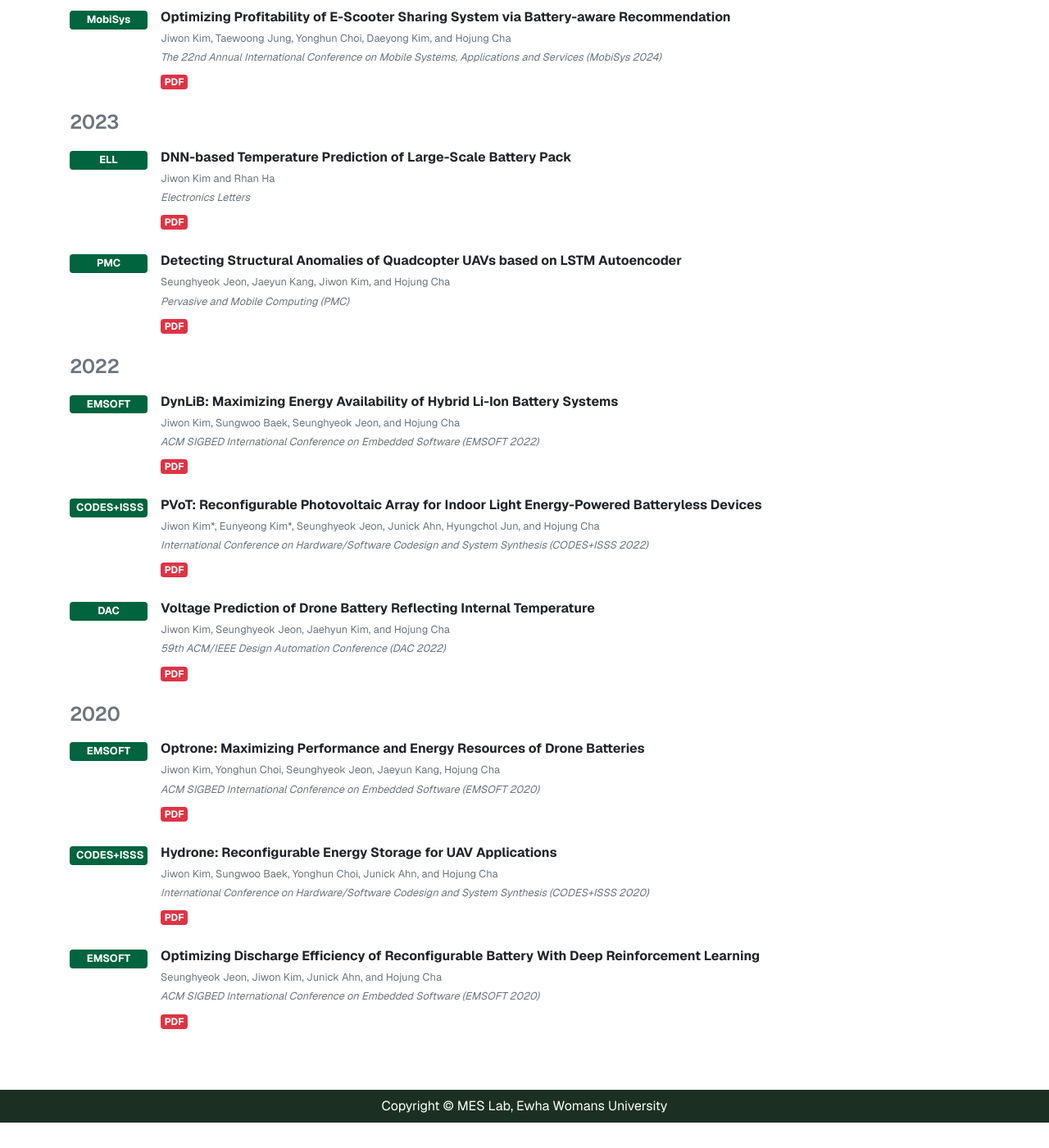
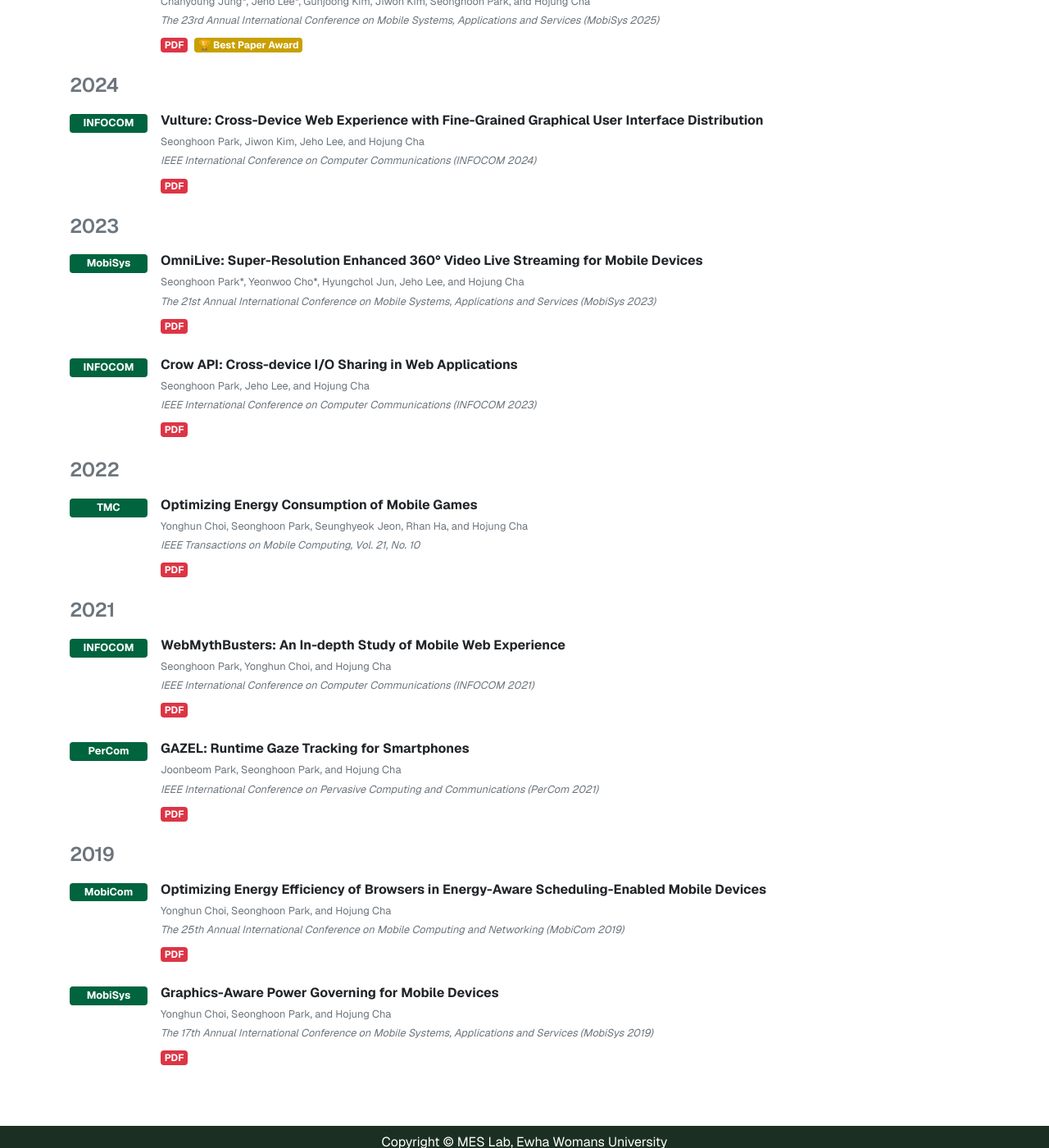
Before and after one commit to MAIS-Lab/mais-lab.github.io, a Jekyll site: the page built from _pages/publications.md, in a window 1280 px wide and 1400 px high, scrolled down 1400 px. Shown: the whole window at 82% size. Built offline with Jekyll 4.4.1, drawn with Linux system fonts in a browser that asks for light colours; before the commit the page ends 2769 px from its top, so only the background shows below that; some of the changed text lies outside the part shown.

Commit message:
update page

```diff
--- a/_data/publications.yml
+++ b/_data/publications.yml
@@ -26,18 +26,31 @@
 full:
   - year: 2026
     papers:
-      - title: "Phoenix: Thermal-Aware On-Device Inference of Multi-Instance DNNs for Mobile Video Applications"
-        authors: "Seunghyeok Jeon, Jiwon Kim, Jeho Lee, and Hojung Cha"
-        venue: "ACM Transactions on Embedded Computing Systems (TECS)"
-        abbr: "TECS"
-        pdf: "https://dl.acm.org/doi/full/10.1145/3793860"
+      - title: "DynaStitch: Dynamic ViT Inference via Neural Stitching for Resource-Constrained Edge Devices"
+        authors: "Jiwon Kim, Luca Mottola, Jeho Lee, Seonghoon Park, Hojung Cha, and Thiemo Voigt"
+        venue: "IEEE/ACM International Conference on Embedded Software (EMSOFT 2026)"
+        abbr: "EMSOFT"
+        tags: ["to appear"]
+
+      - title: "viNPU: Optimizing Vision Transformer Inference on Mobile NPUs"
+        authors: "Jeho Lee, Gunjoong Kim, Chanyoung Jung, Jaehee Kim, Seonghoon Park, and Hojung Cha"
+        venue: "The 21st European Conference on Computer Systems (EuroSys 2026)"
+        abbr: "EuroSys"
+        pdf: "https://dl.acm.org/doi/10.1145/3767295.3803619"
+
+      - title: "3DGS on Your Phone: Towards Fully Immersive Mobile Volumetric Video Streaming"
+        authors: "Gunjoong Kim*, Seonghoon Park*, Jeho Lee, Chanyoung Jung, Hyungchol Jun, and Hojung Cha"
+        venue: "GetMobile: Mobile Computing and Communications, Vol. 30, No. 1"
+        abbr: "GetMobile"
+        pdf: "https://dl.acm.org/doi/10.1145/3810919.3810924"
+        tags: ["invited research highlight"]
 
       - title: "VFM in Your Hands: Optimizing Real-Time Scene Understanding for Mobile Augmented Reality"
-        authors: "Jeho Lee, Chanyoung Jung, Gunjoong Kim, Jiwon Kim, Seonghoon Park, Hojung Cha"
-        venue: "GetMobile: Mobile Computing and Communications"
+        authors: "Jeho Lee*, Chanyoung Jung*, Gunjoong Kim, Jiwon Kim, Seonghoon Park, and Hojung Cha"
+        venue: "GetMobile: Mobile Computing and Communications, Vol. 29, No. 4"
         abbr: "GetMobile"
-        pdf: "https://dl.acm.org/doi/abs/10.1145/3793236.3793246"
-        tags: ["research highlight"]
+        pdf: "https://dl.acm.org/doi/10.1145/3793236.3793246"
+        tags: ["invited research highlight"]
 
   - year: 2025
     papers:
@@ -46,16 +59,24 @@
         venue: "The 31st Annual International Conference on Mobile Computing and Networking (MobiCom 2025)"
         abbr: "MobiCom"
         pdf: "https://dl.acm.org/doi/10.1145/3680207.3765252"
+        video: "https://youtu.be/U9J5Cax3eL0"
 
-      - title: "SecureRide: Detecting Safety-threatening Behavior of E-Scooters Using Battery Information"
-        authors: "Jiwon Kim*, Geon Kim*, Jeho Lee, Thiemo Voigt, and Hojung Cha"
-        venue: "ACM SIGBED International Conference on Embedded Software (EMSOFT 2025)"
-        abbr: "EMSOFT"
-        pdf: "https://dl.acm.org/doi/10.1145/3758095"
+      - title: "Vega: Fully Immersive Mobile Volumetric Video Streaming with 3D Gaussian Splatting"
+        authors: "Gunjoong Kim*, Seonghoon Park*, Jeho Lee, Chanyoung Jung, Hyungchol Jun, and Hojung Cha"
+        venue: "The 31st Annual International Conference on Mobile Computing and Networking (MobiCom 2025)"
+        abbr: "MobiCom"
+        pdf: "https://dl.acm.org/doi/10.1145/3680207.3765267"
+        video: "https://youtu.be/rLd3ajRILws"
 
-      - title: "Ember: Task Wakeup Sequence-Based Energy Optimization for Mobile Web Browsing"
+      - title: "Duration-Aware Sound Event Detection on Ultra-Low-Power Sensor Devices"
+        authors: "Seonghoon Park, Junick Ahn, Daeyong Kim, and Hojung Cha"
+        venue: "ACM Transactions on Embedded Computing Systems, Vol. 24, No. 6"
+        abbr: "TECS"
+        pdf: "https://dl.acm.org/doi/10.1145/3761806"
+
+      - title: "Ember: Task Wakeup Sequence–Based Energy Optimization for Mobile Web Browsing"
         authors: "Seonghoon Park, Jiwon Kim, Jeho Lee, and Hojung Cha"
-        venue: "ACM SIGBED International Conference on Embedded Software (EMSOFT 2025)"
+        venue: "ACM SIGBED International Conference on Embedded Software (EMSOFT 2025); ACM Transactions on Embedded Computing Systems, Vol. 24, No. 5s"
         abbr: "EMSOFT"
         pdf: "https://dl.acm.org/doi/10.1145/3757918"
 
@@ -64,78 +85,67 @@
         venue: "The 23rd Annual International Conference on Mobile Systems, Applications and Services (MobiSys 2025)"
         abbr: "MobiSys"
         pdf: "https://dl.acm.org/doi/10.1145/3711875.3729161"
+        video: "https://youtu.be/kxos6AXShIU"
         tags: ["best paper award"]
 
   - year: 2024
     papers:
-      - title: "Panopticus: Omnidirectional 3D Object Detection on Resource-constrained Edge Devices"
-        authors: "Jeho Lee, Chanyoung Jung, Jiwon Kim, and Hojung Cha"
-        venue: "The 30th Annual International Conference on Mobile Computing and Networking (MobiCom 2024)"
-        abbr: "MobiCom"
-        pdf: "https://dl.acm.org/doi/abs/10.1145/3636534.3690688"
-
-      - title: "HarvAR: Mobile Augmented Reality-assisted Photovoltaic Energy Harvesting Sensor Management"
-        authors: "Daeyong Kim, Junick Ahn, Jiwon Kim, Rhan Ha, and Hojung Cha"
-        venue: "IEEE Internet of Things Journal"
-        abbr: "IoTJ"
-        pdf: "https://ieeexplore.ieee.org/abstract/document/10531686"
-
-      - title: "Optimizing Profitability of E-Scooter Sharing System via Battery-aware Recommendation"
-        authors: "Jiwon Kim, Taewoong Jung, Yonghun Choi, Daeyong Kim, and Hojung Cha"
-        venue: "The 22nd Annual International Conference on Mobile Systems, Applications and Services (MobiSys 2024)"
-        abbr: "MobiSys"
-        pdf: "https://dl.acm.org/doi/abs/10.1145/3643832.3661859"
+      - title: "Vulture: Cross-Device Web Experience with Fine-Grained Graphical User Interface Distribution"
+        authors: "Seonghoon Park, Jiwon Kim, Jeho Lee, and Hojung Cha"
+        venue: "IEEE International Conference on Computer Communications (INFOCOM 2024)"
+        abbr: "INFOCOM"
+        pdf: "https://ieeexplore.ieee.org/document/10621433"
+        demo: "https://youtu.be/PY3IzOVTtBU"
 
   - year: 2023
     papers:
-      - title: "DNN-based Temperature Prediction of Large-Scale Battery Pack"
-        authors: "Jiwon Kim and Rhan Ha"
-        venue: "Electronics Letters"
-        abbr: "ELL"
-        pdf: "https://ietresearch.onlinelibrary.wiley.com/doi/full/10.1049/ell2.12917"
+      - title: "OmniLive: Super-Resolution Enhanced 360° Video Live Streaming for Mobile Devices"
+        authors: "Seonghoon Park*, Yeonwoo Cho*, Hyungchol Jun, Jeho Lee, and Hojung Cha"
+        venue: "The 21st Annual International Conference on Mobile Systems, Applications and Services (MobiSys 2023)"
+        abbr: "MobiSys"
+        pdf: "https://dl.acm.org/doi/10.1145/3581791.3596851"
+        teaser: "https://youtu.be/GfY0s3xcvb4"
 
-      - title: "Detecting Structural Anomalies of Quadcopter UAVs based on LSTM Autoencoder"
-        authors: "Seunghyeok Jeon, Jaeyun Kang, Jiwon Kim, and Hojung Cha"
-        venue: "Pervasive and Mobile Computing (PMC)"
-        abbr: "PMC"
-        pdf: "https://www.sciencedirect.com/science/article/pii/S1574119222001493"
+      - title: "Crow API: Cross-device I/O Sharing in Web Applications"
+        authors: "Seonghoon Park, Jeho Lee, and Hojung Cha"
+        venue: "IEEE International Conference on Computer Communications (INFOCOM 2023)"
+        abbr: "INFOCOM"
+        pdf: "https://ieeexplore.ieee.org/document/10228950/"
 
   - year: 2022
     papers:
-      - title: "DynLiB: Maximizing Energy Availability of Hybrid Li-Ion Battery Systems"
-        authors: "Jiwon Kim, Sungwoo Baek, Seunghyeok Jeon, and Hojung Cha"
-        venue: "ACM SIGBED International Conference on Embedded Software (EMSOFT 2022)"
-        abbr: "EMSOFT"
-        pdf: "https://ieeexplore.ieee.org/abstract/document/9852758"
+      - title: "Optimizing Energy Consumption of Mobile Games"
+        authors: "Yonghun Choi, Seonghoon Park, Seunghyeok Jeon, Rhan Ha, and Hojung Cha"
+        venue: "IEEE Transactions on Mobile Computing, Vol. 21, No. 10"
+        abbr: "TMC"
+        pdf: "https://ieeexplore.ieee.org/document/9352566"
 
-      - title: "PVoT: Reconfigurable Photovoltaic Array for Indoor Light Energy-Powered Batteryless Devices"
-        authors: "Jiwon Kim*, Eunyeong Kim*, Seunghyeok Jeon, Junick Ahn, Hyungchol Jun, and Hojung Cha"
-        venue: "International Conference on Hardware/Software Codesign and System Synthesis (CODES+ISSS 2022)"
-        abbr: "CODES+ISSS"
-        pdf: "https://ieeexplore.ieee.org/abstract/document/9925695"
+  - year: 2021
+    papers:
+      - title: "WebMythBusters: An In-depth Study of Mobile Web Experience"
+        authors: "Seonghoon Park, Yonghun Choi, and Hojung Cha"
+        venue: "IEEE International Conference on Computer Communications (INFOCOM 2021)"
+        abbr: "INFOCOM"
+        pdf: "https://ieeexplore.ieee.org/document/9488671"
 
-      - title: "Voltage Prediction of Drone Battery Reflecting Internal Temperature"
-        authors: "Jiwon Kim, Seunghyeok Jeon, Jaehyun Kim, and Hojung Cha"
-        venue: "59th ACM/IEEE Design Automation Conference (DAC 2022)"
-        abbr: "DAC"
-        pdf: "https://dl.acm.org/doi/abs/10.1145/3489517.3530448"
+      - title: "GAZEL: Runtime Gaze Tracking for Smartphones"
+        authors: "Joonbeom Park, Seonghoon Park, and Hojung Cha"
+        venue: "IEEE International Conference on Pervasive Computing and Communications (PerCom 2021)"
+        abbr: "PerCom"
+        pdf: "https://ieeexplore.ieee.org/document/9439113"
 
-  - year: 2020
+  - year: 2019
     papers:
-      - title: "Optrone: Maximizing Performance and Energy Resources of Drone Batteries"
-        authors: "Jiwon Kim, Yonghun Choi, Seunghyeok Jeon, Jaeyun Kang, Hojung Cha"
-        venue: "ACM SIGBED International Conference on Embedded Software (EMSOFT 2020)"
-        abbr: "EMSOFT"
-        pdf: "https://ieeexplore.ieee.org/document/9211406"
+      - title: "Optimizing Energy Efficiency of Browsers in Energy-Aware Scheduling-Enabled Mobile Devices"
+        authors: "Yonghun Choi, Seonghoon Park, and Hojung Cha"
+        venue: "The 25th Annual International Conference on Mobile Computing and Networking (MobiCom 2019)"
+        abbr: "MobiCom"
+        pdf: "https://dl.acm.org/doi/10.1145/3300061.3345449"
+        video: "https://youtu.be/Kln7XbRSBX8"
 
-      - title: "Hydrone: Reconfigurable Energy Storage for UAV Applications"
-        authors: "Jiwon Kim, Sungwoo Baek, Yonghun Choi, Junick Ahn, and Hojung Cha"
-        venue: "International Conference on Hardware/Software Codesign and System Synthesis (CODES+ISSS 2020)"
-        abbr: "CODES+ISSS"
-        pdf: "https://ieeexplore.ieee.org/abstract/document/9211456"
-
-      - title: "Optimizing Discharge Efficiency of Reconfigurable Battery With Deep Reinforcement Learning"
-        authors: "Seunghyeok Jeon, Jiwon Kim, Junick Ahn, and Hojung Cha"
-        venue: "ACM SIGBED International Conference on Embedded Software (EMSOFT 2020)"
-        abbr: "EMSOFT"
-        pdf: "https://ieeexplore.ieee.org/abstract/document/9211558"
+      - title: "Graphics-Aware Power Governing for Mobile Devices"
+        authors: "Yonghun Choi, Seonghoon Park, and Hojung Cha"
+        venue: "The 17th Annual International Conference on Mobile Systems, Applications and Services (MobiSys 2019)"
+        abbr: "MobiSys"
+        pdf: "https://dl.acm.org/doi/10.1145/3307334.3326075"
+        video: "https://youtu.be/zUNttnaj5eY"
```
Also changed, not shown: _pages/members.md (+4 -1 lines), _data/members.yml (added), assets/img/members/g1_hwan.JPG (deleted), assets/img/members/jwkim.jpg (deleted), assets/img/members/seonghoon.png (added), assets/img/members/u1_dhwee.png (deleted), 1 other file.
